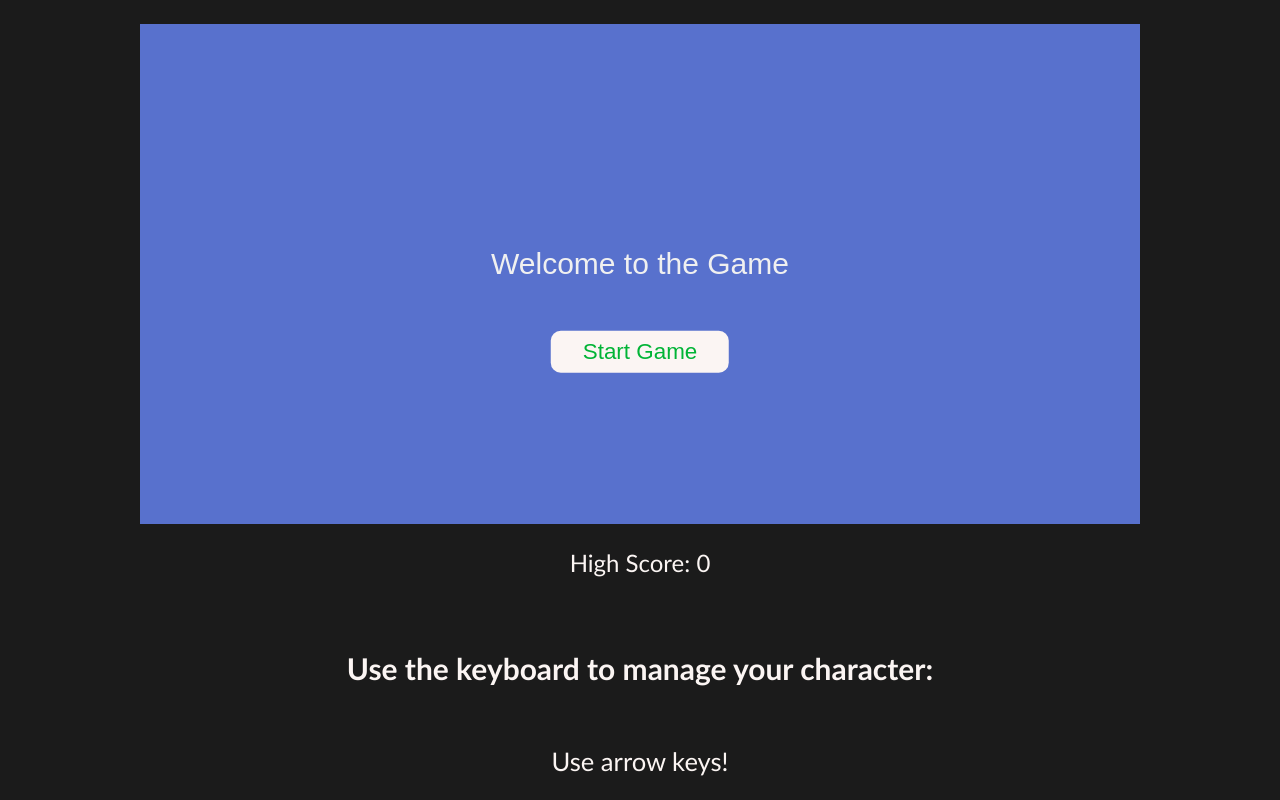
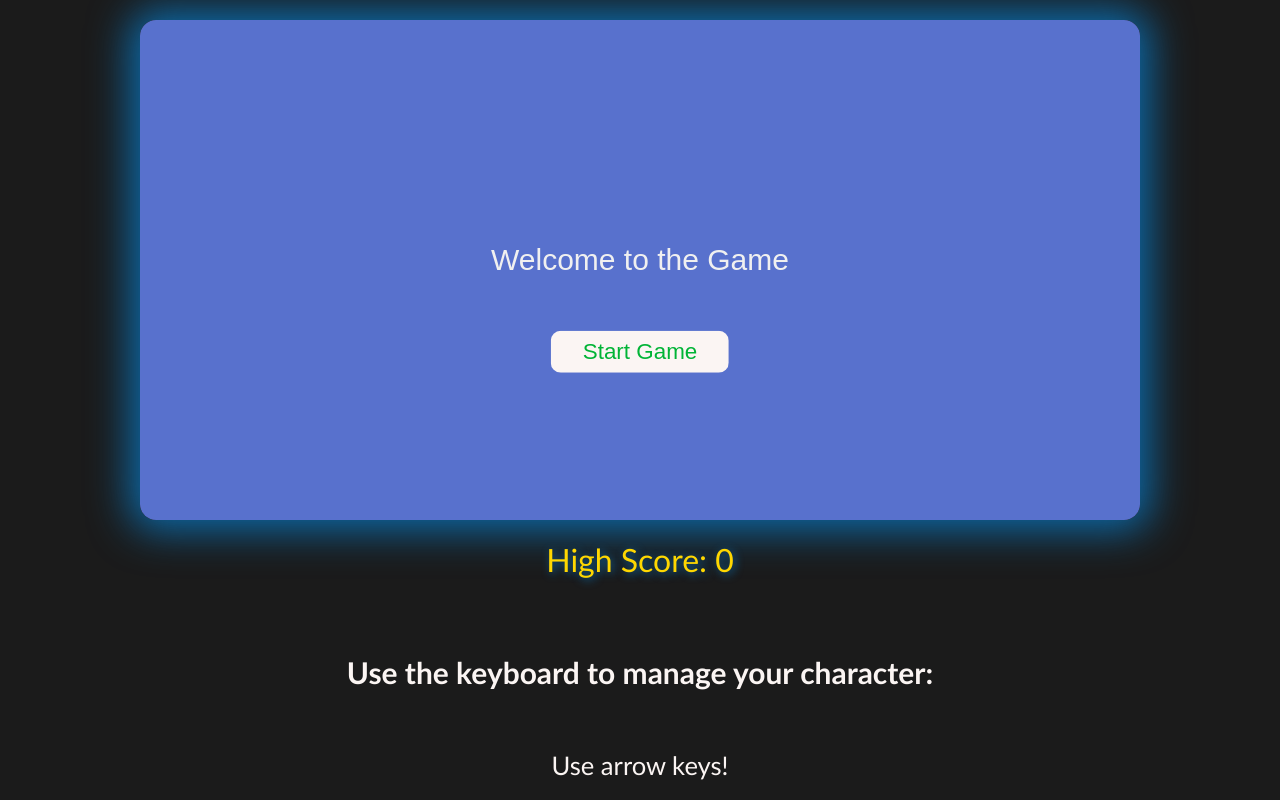
Before and after one commit to AdrianKnudsen/2D-Game-JS, a plain HTML site: page index.html in a window 1280 px wide. Drawn offline with Linux system fonts and the light colour scheme.

Commit message:
Update style.css

```diff
--- a/style.css
+++ b/style.css
@@ -33,6 +33,11 @@ body {
   width: 100%;
   max-width: 1000px;
   max-height: 500px;
+  box-shadow:
+    0 0 40px 10px #0c6cac,
+    0 0 0 4px #222 inset;
+  border-radius: 16px;
+  background: #222;
 }
 
 #startButton {
@@ -49,6 +54,8 @@ body {
   transition: all 0.5s;
   color: #00b436;
   background-color: #fbf5f3;
+  opacity: 0;
+  animation: fadeIn 1s forwards;
 }
 
 #startButton:hover {
@@ -63,5 +70,14 @@ body {
 
 #highScoreDisplay {
   text-align: center;
-  font-size: 1.5rem;
+  font-size: 2rem;
+  color: #ffd700;
+  text-shadow: 2px 2px 8px #0c6cac;
+  margin-bottom: 1rem;
 }
+
+@keyframes fadeIn {
+  to {
+    opacity: 1;
+  }
+}
```
